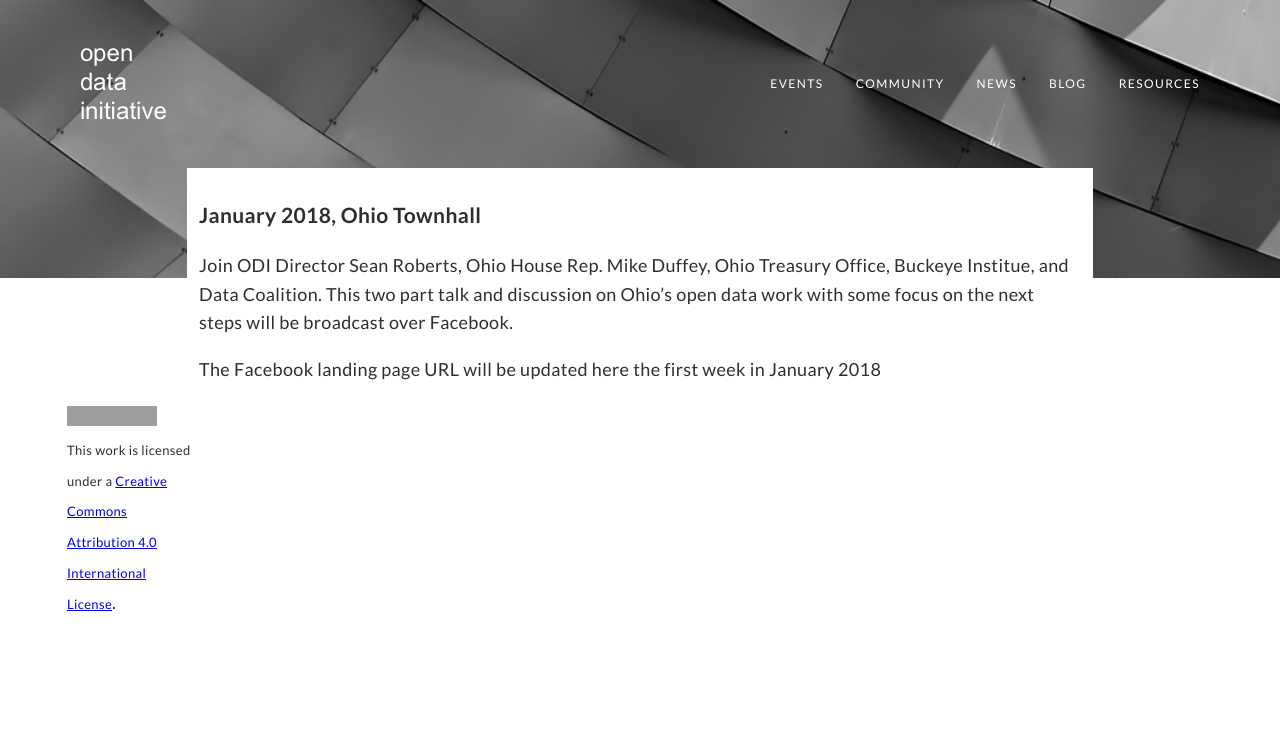
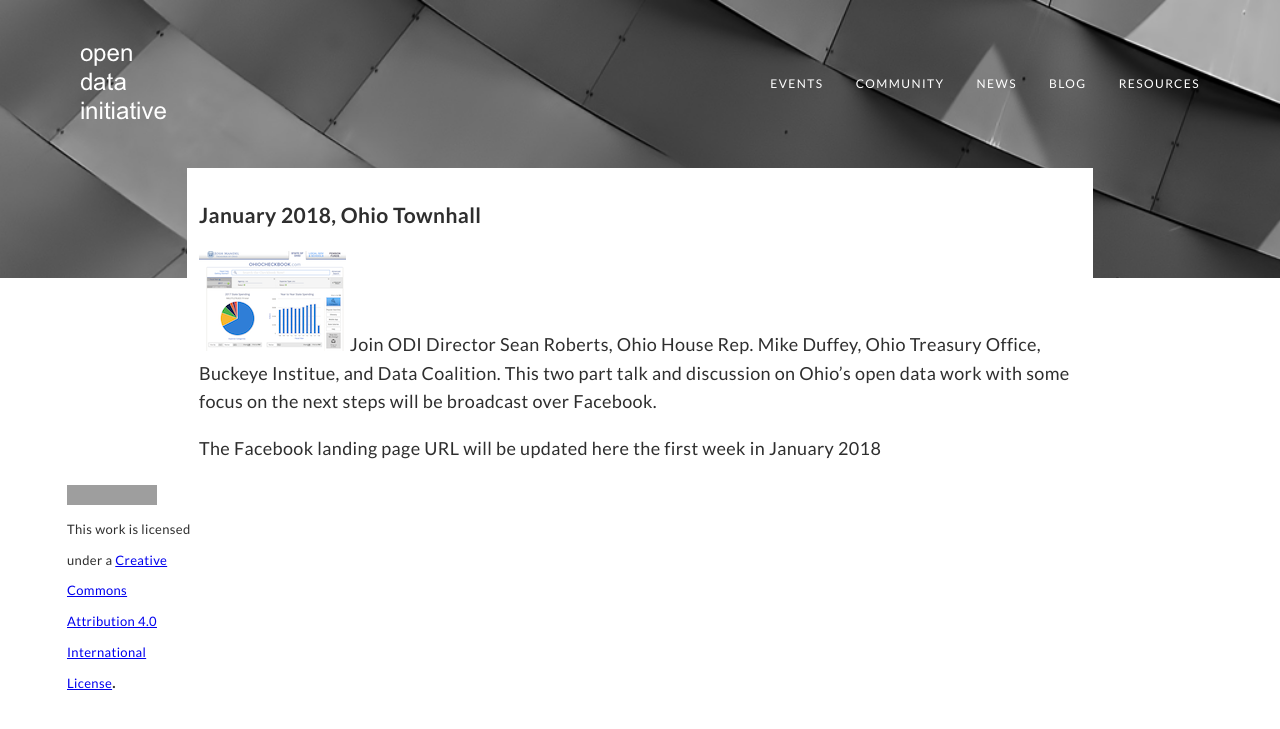
Before and after one commit to opendatainitiative/opendatainitiative.github.io, a Jekyll site: the page built from _posts/2018-01-29-ohio-townhall.md, in a window 1280 px wide. Shown: the top 729 px of the page. Built offline with Jekyll 4.4.1, drawn with Linux system fonts in a browser that asks for light colours; grey boxes are pictures that could not be loaded.

Commit message:
add graphic to event

```diff
--- a/_posts/2018-01-29-ohio-townhall.md
+++ b/_posts/2018-01-29-ohio-townhall.md
@@ -5,6 +5,7 @@ date:   2018-01-29 08:00 -0500
 categories: events
 ---
 <h3>January 2018, Ohio Townhall</h3>
+<img src="/assets/img/ohiocheckbook-small.png" alt="January 2018 Ohio Townhall">
 Join ODI Director Sean Roberts, Ohio House Rep. Mike Duffey, Ohio Treasury Office, Buckeye Institue, and Data Coalition.
 This two part talk and discussion on Ohio's open data work with some focus on the next steps will be broadcast over Facebook.
 
```
